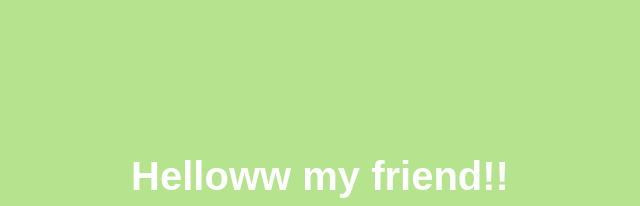
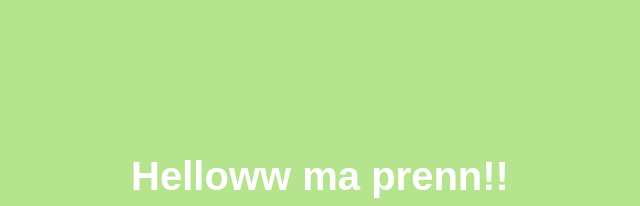
Before and after one commit to ZahrahAnnisaRamadhani/zann44.github.io, a plain HTML site: page index.html in a window 1280 px wide. Shown: the top 206 px of the page, 320-960 px from the left. Drawn offline with Linux system fonts and the light colour scheme.

Commit message:
index.html

```diff
--- a/index.html
+++ b/index.html
@@ -6,7 +6,7 @@
 <body>
     <div class="container">
         <div class="header">
-            <h1 class="header_text">Helloww my friend!!</h1>
+            <h1 class="header_text">Helloww ma prenn!!</h1>
             <h1 class="header_text">How's Your Day???:3</h1>
         </div>
         <div class="gif_container">
```
